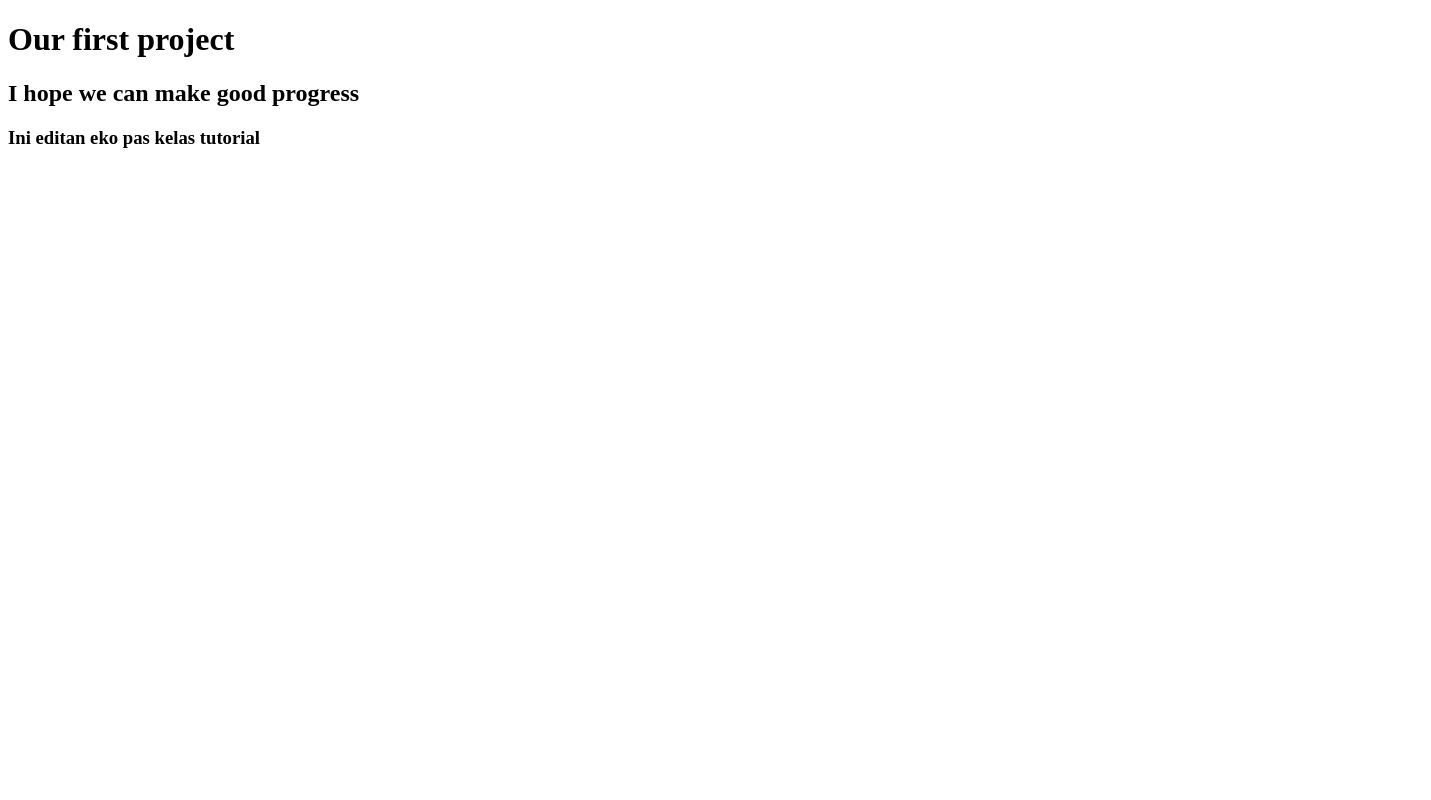
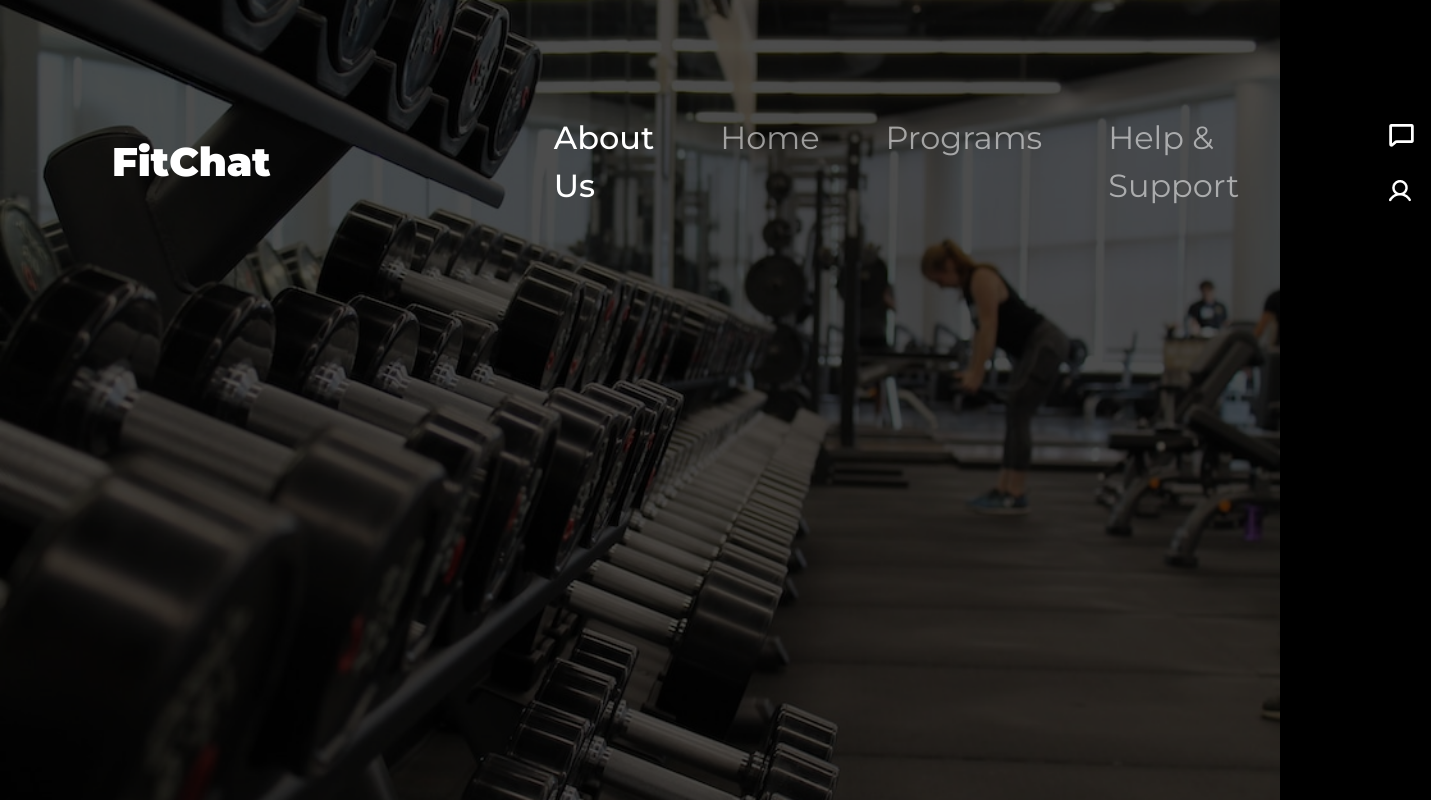
Before and after one commit to ciaken/binus-se-project, a plain HTML site: page index.html in a window 1280 px wide. Shown: the whole page, 1431 px wide, since content can reach past the window. Drawn offline with nearby package versions, Linux system fonts and the light colour scheme.

Commit message:
Added more assets and created navigation bar

```diff
--- a/index.html
+++ b/index.html
@@ -5,10 +5,43 @@
     <meta http-equiv="X-UA-Compatible" content="IE=edge">
     <meta name="viewport" content="width=device-width, initial-scale=1.0">
     <title>FitChat</title>
+    <link href="https://cdn.jsdelivr.net/npm/bootstrap@5.3.0/dist/css/bootstrap.min.css" rel="stylesheet" integrity="sha384-9ndCyUaIbzAi2FUVXJi0CjmCapSmO7SnpJef0486qhLnuZ2cdeRhO02iuK6FUUVM" crossorigin="anonymous">
+    <link rel="stylesheet" href="landingPage.css">
+    <link rel="stylesheet" href="main.css">
 </head>
 <body>
-    <h1>Our first project</h1>
-    <h2>I hope we can make good progress</h2>
-    <h3>Ini editan eko pas kelas tutorial</h3>
+    <div class="container-1">
+      <nav class="navbar navbar-expand-lg bg-transparent py-5 my-5" data-bs-theme="dark">
+        <div class="container-fluid">
+          <a class="navbar-brand" href="#">FitChat</a>
+          <button class="navbar-toggler" type="button" data-bs-toggle="collapse" data-bs-target="#navbarNav" aria-controls="navbarNav" aria-expanded="false" aria-label="Toggle navigation">
+            <span class="navbar-toggler-icon"></span>
+          </button>
+          <div class="collapse navbar-collapse" id="navbarNav">
+            <ul class="navbar-nav">
+              <li class="nav-item">
+                <a class="nav-link active" aria-current="page" href="#">About Us</a>
+              </li>
+              <li class="nav-item">
+                <a class="nav-link" href="#">Home</a>
+              </li>
+              <li class="nav-item">
+                <a class="nav-link" href="#">Programs</a>
+              </li>
+              <li class="nav-item">
+                <a class="nav-link" href="#">Help & Support</a>
+              </li>
+            </ul>
+          </div>
+          <span class="navbar right-buttons">
+            <img src="./assets/ph_chat-bold.png" alt="chat">
+            <img src="./assets/ph_user-bold.png" alt="user">
+          </span>
+        </div>
+      </nav>
+    </div>
+
+    <script src="https://cdn.jsdelivr.net/npm/@popperjs/core@2.11.8/dist/umd/popper.min.js" integrity="sha384-I7E8VVD/ismYTF4hNIPjVp/Zjvgyol6VFvRkX/vR+Vc4jQkC+hVqc2pM8ODewa9r" crossorigin="anonymous"></script>
+    <script src="https://cdn.jsdelivr.net/npm/bootstrap@5.3.0/dist/js/bootstrap.min.js" integrity="sha384-fbbOQedDUMZZ5KreZpsbe1LCZPVmfTnH7ois6mU1QK+m14rQ1l2bGBq41eYeM/fS" crossorigin="anonymous"></script>
 </body>
 </html>
--- /dev/null
+++ b/landingPage.css
@@ -0,0 +1,9 @@
+.container-1 {
+    position: absolute;
+    height: 100vh;
+    top: 0;
+    left: 0;
+    width: 100%;
+    height: 100%;
+    background: url('./assets/output-onlinepngtools.png') no-repeat 50% 50% / cover;
+}
--- /dev/null
+++ b/main.css
@@ -0,0 +1,40 @@
+/* CSS for Header, Footer, and Navigation */
+@import url('https://fonts.googleapis.com/css2?family=Montserrat:wght@400;500;600;700;800;900&display=swap');
+
+body {
+    background-color: #000000;
+    font-family: 'Montserrat';
+}
+
+nav {
+    margin: 0;
+    position: relative;
+}
+
+.navbar-brand {
+    font-weight: 900;
+    font-size: 40px;
+    margin: 0 250px 0 100px;
+}
+
+.nav-item {
+    font-size: 32px;
+    color: #D9D9D9;
+    padding: 0 25px 0 25px;
+}
+
+.nav-item .active {
+    font-weight: 500;
+}
+
+.nav-item:hover {
+    border-bottom: 1.5px solid #D6FD51;
+}
+
+.right-buttons {
+    margin: 0 100px 0 100px;
+}
+
+.right-buttons > img {
+    padding: 15px;
+}
```
Also changed, not shown: assets/output-onlinepngtools.png (added), assets/ph_chat-bold.png (added), assets/ph_user-bold.png (added).
